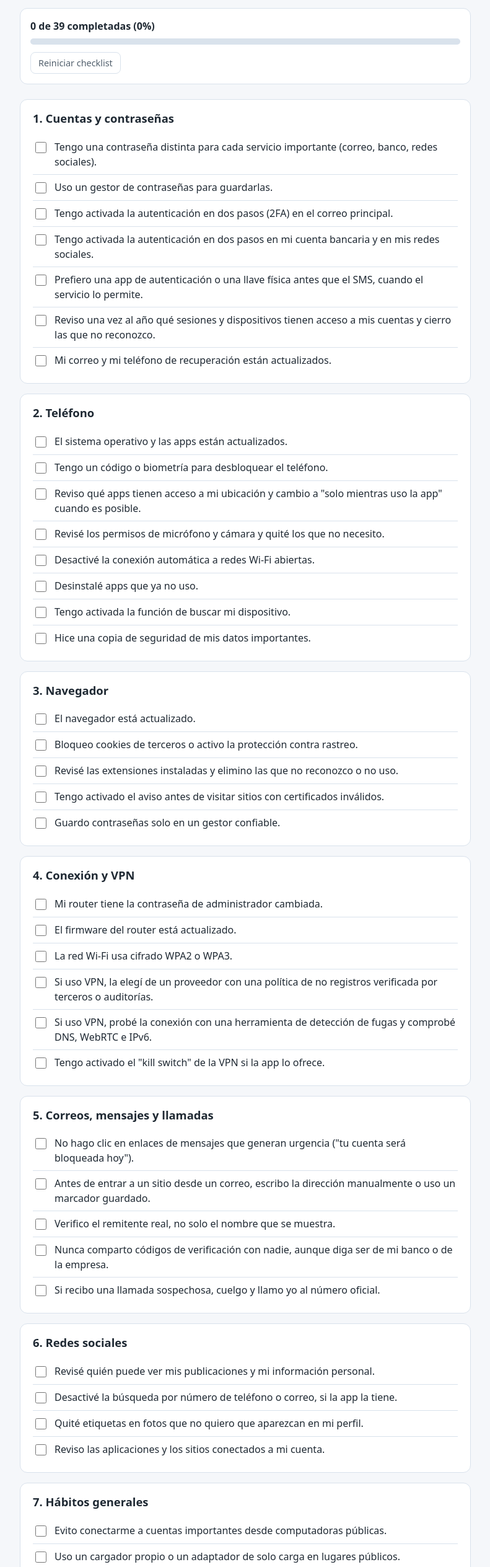
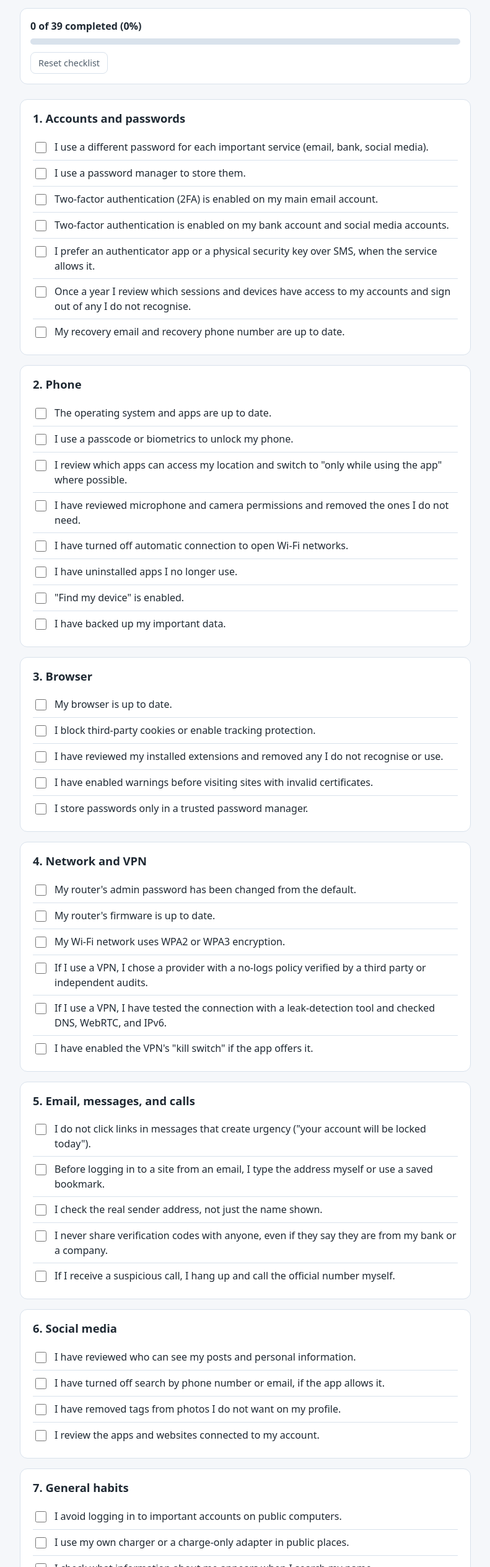
Before and after one commit to rasta212/privacy-checklist, a plain HTML site: page index.html in a window 1280 px wide. Shown: the part 100-2628 px from the top of the page at 62% size, without its empty margins (244-1035 px from the left). Drawn offline with Linux system fonts and the light colour scheme.

Commit message:
privacy-checklist

```diff
--- a/index.html
+++ b/index.html
@@ -1,10 +1,10 @@
 <!DOCTYPE html>
-<html lang="es">
+<html lang="en">
 <head>
   <meta charset="UTF-8">
   <meta name="viewport" content="width=device-width, initial-scale=1.0">
-  <title>Checklist de privacidad y seguridad en línea</title>
-  <meta name="description" content="Checklist práctico de privacidad y seguridad en línea: cuentas, teléfono, navegador, VPN, correos y redes sociales.">
+  <title>Privacy & Online Security Checklist</title>
+  <meta name="description" content="A practical privacy and online security checklist: accounts, phone, browser, VPN, email, and social media.">
   <style>
     :root {
       --bg: #f5f7fa;
@@ -110,98 +110,98 @@
 <body>
   <main>
     <header>
-      <h1>Checklist de privacidad y seguridad en línea</h1>
-      <p>Marca lo que ya tienes configurado. Tu progreso se guarda en este navegador.</p>
+      <h1>Privacy & Online Security Checklist</h1>
+      <p>Tick what you already have set up. Your progress is saved in this browser.</p>
     </header>
 
     <div class="progress-wrap">
-      <div class="progress-text" id="progress-text">0 de 0 completadas</div>
+      <div class="progress-text" id="progress-text">0 of 0 completed</div>
       <div class="progress-bar"><div class="progress-fill" id="progress-fill"></div></div>
-      <button class="reset" id="reset">Reiniciar checklist</button>
+      <button class="reset" id="reset">Reset checklist</button>
     </div>
 
     <div id="sections"></div>
 
     <footer>
-      <p>Este material es orientativo. Los menús de las apps cambian con las actualizaciones.</p>
-      <p>Guías más detalladas: <a href="https://mysafeip.blogspot.com/">mysafeip.blogspot.com</a></p>
+      <p>This material is for guidance only. App and system menus change with updates.</p>
+      <p>More detailed guides: <a href="https://mysafeip.blogspot.com/">mysafeip.blogspot.com</a></p>
     </footer>
   </main>
 
   <script>
     const data = [
       {
-        title: "1. Cuentas y contraseñas",
+        title: "1. Accounts and passwords",
         items: [
-          "Tengo una contraseña distinta para cada servicio importante (correo, banco, redes sociales).",
-          "Uso un gestor de contraseñas para guardarlas.",
-          "Tengo activada la autenticación en dos pasos (2FA) en el correo principal.",
-          "Tengo activada la autenticación en dos pasos en mi cuenta bancaria y en mis redes sociales.",
-          "Prefiero una app de autenticación o una llave física antes que el SMS, cuando el servicio lo permite.",
-          "Reviso una vez al año qué sesiones y dispositivos tienen acceso a mis cuentas y cierro las que no reconozco.",
-          "Mi correo y mi teléfono de recuperación están actualizados."
+          "I use a different password for each important service (email, bank, social media).",
+          "I use a password manager to store them.",
+          "Two-factor authentication (2FA) is enabled on my main email account.",
+          "Two-factor authentication is enabled on my bank account and social media accounts.",
+          "I prefer an authenticator app or a physical security key over SMS, when the service allows it.",
+          "Once a year I review which sessions and devices have access to my accounts and sign out of any I do not recognise.",
+          "My recovery email and recovery phone number are up to date."
         ]
       },
       {
-        title: "2. Teléfono",
+        title: "2. Phone",
         items: [
-          "El sistema operativo y las apps están actualizados.",
-          "Tengo un código o biometría para desbloquear el teléfono.",
-          "Reviso qué apps tienen acceso a mi ubicación y cambio a \"solo mientras uso la app\" cuando es posible.",
-          "Revisé los permisos de micrófono y cámara y quité los que no necesito.",
-          "Desactivé la conexión automática a redes Wi-Fi abiertas.",
-          "Desinstalé apps que ya no uso.",
-          "Tengo activada la función de buscar mi dispositivo.",
-          "Hice una copia de seguridad de mis datos importantes."
+          "The operating system and apps are up to date.",
+          "I use a passcode or biometrics to unlock my phone.",
+          "I review which apps can access my location and switch to \"only while using the app\" where possible.",
+          "I have reviewed microphone and camera permissions and removed the ones I do not need.",
+          "I have turned off automatic connection to open Wi-Fi networks.",
+          "I have uninstalled apps I no longer use.",
+          "\"Find my device\" is enabled.",
+          "I have backed up my important data."
         ]
       },
       {
-        title: "3. Navegador",
+        title: "3. Browser",
         items: [
-          "El navegador está actualizado.",
-          "Bloqueo cookies de terceros o activo la protección contra rastreo.",
-          "Revisé las extensiones instaladas y elimino las que no reconozco o no uso.",
-          "Tengo activado el aviso antes de visitar sitios con certificados inválidos.",
-          "Guardo contraseñas solo en un gestor confiable."
+          "My browser is up to date.",
+          "I block third-party cookies or enable tracking protection.",
+          "I have reviewed my installed extensions and removed any I do not recognise or use.",
+          "I have enabled warnings before visiting sites with invalid certificates.",
+          "I store passwords only in a trusted password manager."
         ]
       },
       {
-        title: "4. Conexión y VPN",
+        title: "4. Network and VPN",
         items: [
-          "Mi router tiene la contraseña de administrador cambiada.",
-          "El firmware del router está actualizado.",
-          "La red Wi-Fi usa cifrado WPA2 o WPA3.",
-          "Si uso VPN, la elegí de un proveedor con una política de no registros verificada por terceros o auditorías.",
-          "Si uso VPN, probé la conexión con una herramienta de detección de fugas y comprobé DNS, WebRTC e IPv6.",
-          "Tengo activado el \"kill switch\" de la VPN si la app lo ofrece."
+          "My router's admin password has been changed from the default.",
+          "My router's firmware is up to date.",
+          "My Wi-Fi network uses WPA2 or WPA3 encryption.",
+          "If I use a VPN, I chose a provider with a no-logs policy verified by a third party or independent audits.",
+          "If I use a VPN, I have tested the connection with a leak-detection tool and checked DNS, WebRTC, and IPv6.",
+          "I have enabled the VPN's \"kill switch\" if the app offers it."
         ]
       },
       {
-        title: "5. Correos, mensajes y llamadas",
+        title: "5. Email, messages, and calls",
         items: [
-          "No hago clic en enlaces de mensajes que generan urgencia (\"tu cuenta será bloqueada hoy\").",
-          "Antes de entrar a un sitio desde un correo, escribo la dirección manualmente o uso un marcador guardado.",
-          "Verifico el remitente real, no solo el nombre que se muestra.",
-          "Nunca comparto códigos de verificación con nadie, aunque diga ser de mi banco o de la empresa.",
-          "Si recibo una llamada sospechosa, cuelgo y llamo yo al número oficial."
+          "I do not click links in messages that create urgency (\"your account will be locked today\").",
+          "Before logging in to a site from an email, I type the address myself or use a saved bookmark.",
+          "I check the real sender address, not just the name shown.",
+          "I never share verification codes with anyone, even if they say they are from my bank or a company.",
+          "If I receive a suspicious call, I hang up and call the official number myself."
         ]
       },
       {
-        title: "6. Redes sociales",
+        title: "6. Social media",
         items: [
-          "Revisé quién puede ver mis publicaciones y mi información personal.",
-          "Desactivé la búsqueda por número de teléfono o correo, si la app la tiene.",
-          "Quité etiquetas en fotos que no quiero que aparezcan en mi perfil.",
-          "Reviso las aplicaciones y los sitios conectados a mi cuenta."
+          "I have reviewed who can see my posts and personal information.",
+          "I have turned off search by phone number or email, if the app allows it.",
+          "I have removed tags from photos I do not want on my profile.",
+          "I review the apps and websites connected to my account."
         ]
       },
       {
-        title: "7. Hábitos generales",
+        title: "7. General habits",
         items: [
-          "Evito conectarme a cuentas importantes desde computadoras públicas.",
-          "Uso un cargador propio o un adaptador de solo carga en lugares públicos.",
-          "Reviso qué información sobre mí aparece al buscar mi nombre.",
-          "Repaso este checklist cada tres meses."
+          "I avoid logging in to important accounts on public computers.",
+          "I use my own charger or a charge-only adapter in public places.",
+          "I check what information about me appears when I search my name.",
+          "I review this checklist every three months."
         ]
       }
     ];
@@ -253,7 +253,7 @@
       try {
         localStorage.setItem(STORAGE_KEY, JSON.stringify(state));
       } catch (e) {
-        /* el navegador puede bloquear el almacenamiento; el checklist sigue funcionando */
+        /* Storage may be blocked by the browser; the checklist still works. */
       }
     }
 
@@ -262,12 +262,12 @@
       const done = allBoxes.filter(b => b.checked).length;
       const pct = total ? Math.round((done / total) * 100) : 0;
       document.getElementById("progress-text").textContent =
-        `${done} de ${total} completadas (${pct}%)`;
+        `${done} of ${total} completed (${pct}%)`;
       document.getElementById("progress-fill").style.width = pct + "%";
     }
 
     document.getElementById("reset").addEventListener("click", () => {
-      if (!confirm("¿Quieres desmarcar todas las casillas?")) return;
+      if (!confirm("Do you want to clear all checkboxes?")) return;
       allBoxes.forEach(b => {
         b.checked = false;
         b.closest("label").classList.remove("checked");
```
Also changed, not shown: 3 other files.
